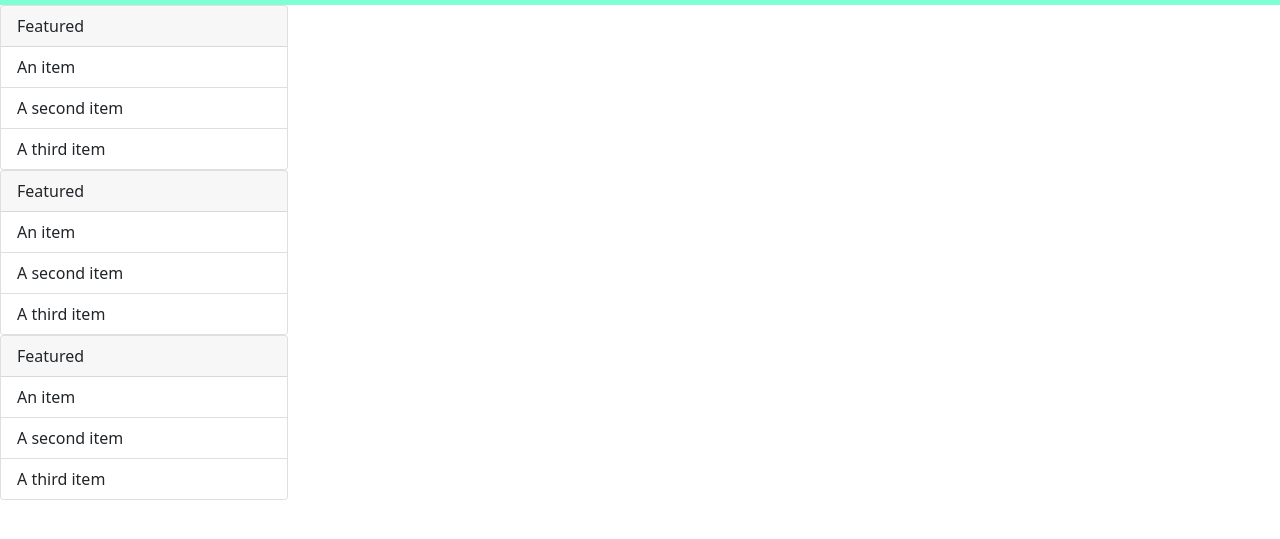
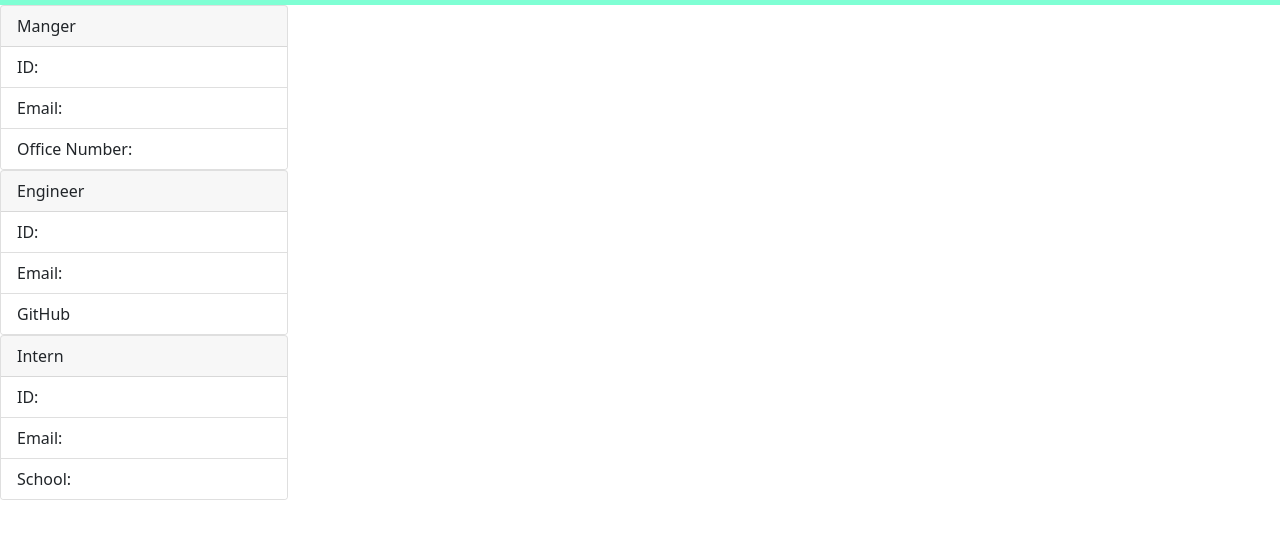
Before and after one commit to p3t3rn9uy3n/Team-Profile-Generator, a website: page src/index.html in a window 1280 px wide. Shown: the part 45-584 px from the top of the page. Drawn offline with nearby package versions, Linux system fonts and the light colour scheme.

```diff
--- a/src/index.html
+++ b/src/index.html
@@ -18,34 +18,34 @@
      <!-- Cards -->
      <div class="card" style="width: 18rem;">
         <div class="card-header">
-          Featured
+          Manger
         </div>
         <ul class="list-group list-group-flush">
-          <li class="list-group-item">An item</li>
-          <li class="list-group-item">A second item</li>
-          <li class="list-group-item">A third item</li>
+          <li class="list-group-item">ID: </li>
+          <li class="list-group-item">Email: </li>
+          <li class="list-group-item">Office Number: </li>
         </ul>
     </div>
 
     <div class="card" style="width: 18rem;">
         <div class="card-header">
-          Featured
+          Engineer
         </div>
         <ul class="list-group list-group-flush">
-          <li class="list-group-item">An item</li>
-          <li class="list-group-item">A second item</li>
-          <li class="list-group-item">A third item</li>
+          <li class="list-group-item">ID: </li>
+          <li class="list-group-item">Email: </li>
+          <li class="list-group-item">GitHub</li>
         </ul>
     </div>
 
     <div class="card" style="width: 18rem;">
         <div class="card-header">
-          Featured
+          Intern
         </div>
         <ul class="list-group list-group-flush">
-          <li class="list-group-item">An item</li>
-          <li class="list-group-item">A second item</li>
-          <li class="list-group-item">A third item</li>
+          <li class="list-group-item">ID: </li>
+          <li class="list-group-item">Email: </li>
+          <li class="list-group-item">School: </li>
         </ul>
     </div>
     <!--  -->
```
Also changed, not shown: test/employee.test.js (added), test/engineer.test.js (added), test/intern.test.js (added), test/manager.test.js (added).
